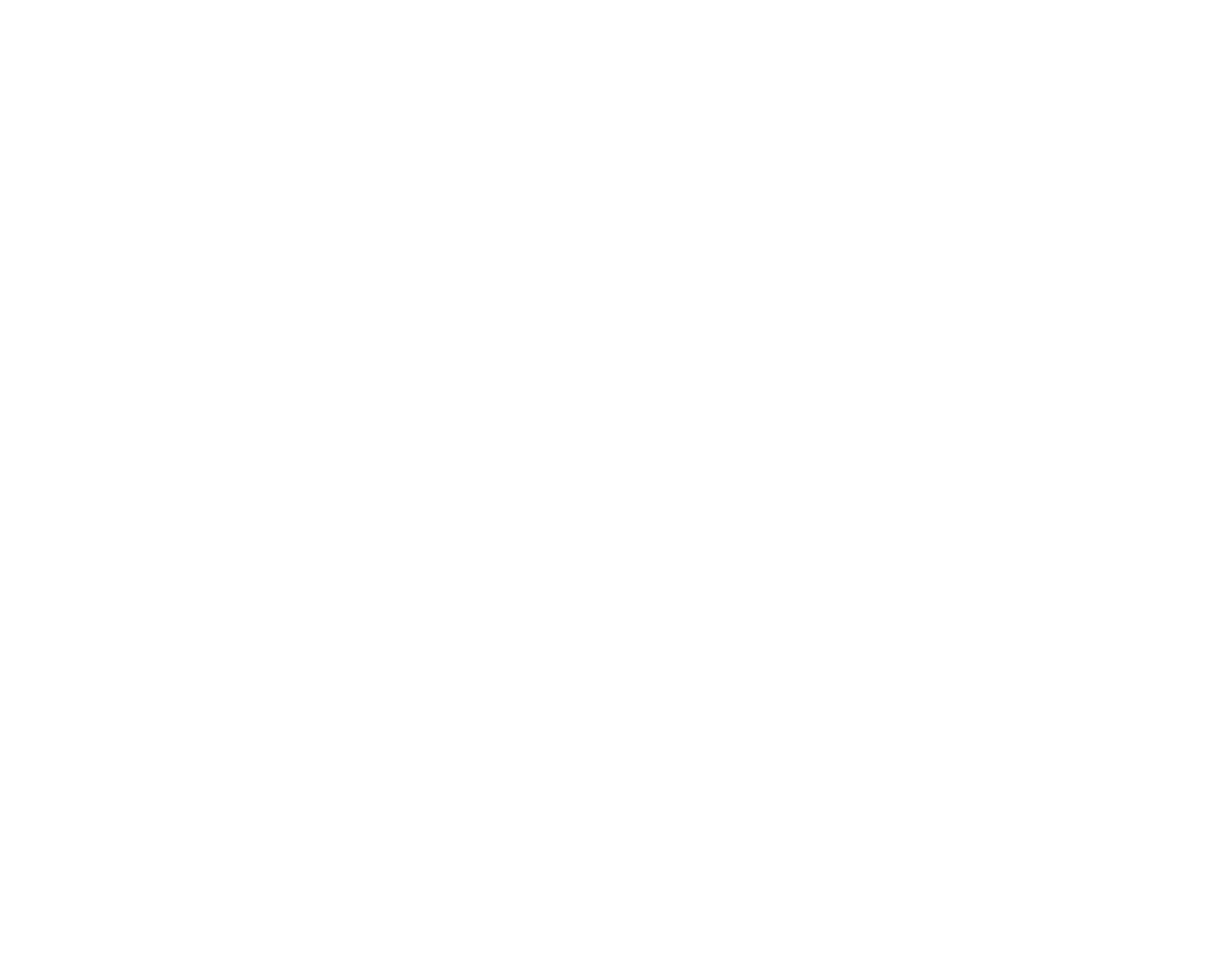
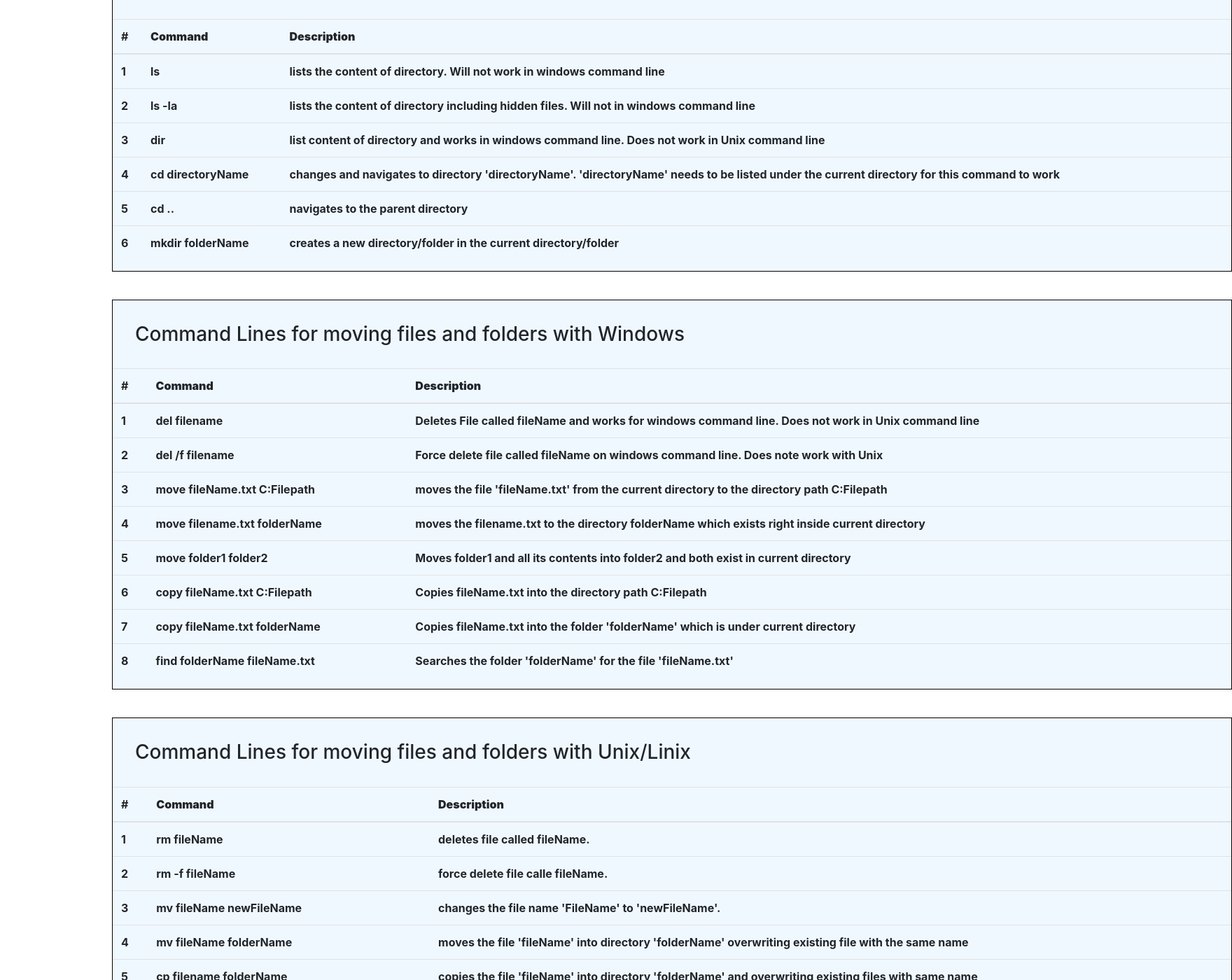
Before and after one commit to IllSmithDa/ironcodeman, a React (Create React App) app in the folder ironcodeman-view/: page /command in a window 1280 px wide. Shown: the part 240-1640 px from the top of the page at 70% size, 1760 px wide, since content can reach past the window. Before the commit the page ends 800 px from the top, so only its background shows below. Built offline with nearby package versions, Linux system fonts and the light colour scheme.

Commit message:
added working command line component

```diff
--- a/ironcodeman-view/src/App.js
+++ b/ironcodeman-view/src/App.js
@@ -10,6 +10,11 @@ class App extends Component {
     return (
       <div>
         <h1> Iron Code Man</h1>
+        <Card>
+          <Link to="/command">
+            <h1> Basic Commands </h1>
+          </Link>
+        </Card>
         <Card>
           <Link to="/github">
             <h1> Git Commands </h1>
--- a/ironcodeman-view/src/CSS/Github.css
+++ b/ironcodeman-view/src/CSS/Github.css
@@ -1,6 +1,6 @@
 .Github-title-container {
   margin-top: 5em;
-  margin-left: 56em;
+  text-align: center;
 }
 .Github-table-header {
   margin-bottom: 2em;
--- /dev/null
+++ b/ironcodeman-view/src/Components/Command.js
@@ -0,0 +1,117 @@
+import React, { Component } from 'react';
+import { Table } from 'reactstrap';
+import CommandData from '../Data/CommandData'
+import '../../node_modules/bootstrap/dist/css/bootstrap.css';
+import '../CSS/Github.css';
+export default class Command extends Component {
+  constructor() {
+    super();
+    this.state = {
+      commandIntro: [],
+      commandlinux: [],
+      commandWindow: [],
+    }
+  }
+  componentDidMount() {
+    const commandArr = [];
+    for (let i = 0; i < CommandData.length; i += 1) {
+      if (CommandData[i].type === "Command Intro") {
+        commandArr.push(CommandData[i]);
+      } else if (CommandData[i].type === "Command File Linux") {
+        this.state.commandlinux.push(CommandData[i]);
+      } else if(CommandData[i].type === "Command File Windows") {
+        this.state.commandWindow.push(CommandData[i]);
+      }
+    }
+    this.setState({
+      commandIntro: commandArr,
+    });
+  }
+  render() {
+    const commandIntro = this.state.commandIntro;
+    const commandlinux = this.state.commandlinux;
+    const commandWindow = this.state.commandWindow;
+    return(
+      <div>
+        <div className="Github-title-container">
+          <h1>Basic Command Lines</h1>
+        </div>
+          <div className="Github-table-container">
+            <div className="Github-table-header">
+              <h3> Basic Command Lines</h3>
+            </div>
+            <Table>
+              <thead>
+                <tr>
+                  <th>#</th>
+                  <th><b>Command</b></th>
+                  <th><b>Description</b></th>
+                </tr>
+              </thead>
+              <tbody>
+                {commandIntro.map((post, index) =>
+                  (
+                    <tr key={post.description}>
+                      <th scope="row">{index + 1}</th>
+                      <th>{post.command}</th>
+                      <th>{post.description}</th>
+                    </tr>
+                  )
+                )}
+              </tbody>
+            </Table>
+          </div>
+          <div className="Github-table-container">
+            <div className="Github-table-header">
+              <h3>Command Lines for moving files and folders with Windows</h3>
+            </div>
+            <Table>
+              <thead>
+                <tr>
+                  <th>#</th>
+                  <th><b>Command</b></th>
+                  <th><b>Description</b></th>
+                </tr>
+              </thead>
+              <tbody>
+                {commandWindow.map((post, index) =>
+                  (
+                    <tr key={post.description}>
+                      <th scope="row">{index + 1}</th>
+                      <th>{post.command}</th>
+                      <th>{post.description}</th>
+                    </tr>
+                  )
+                )}
+              </tbody>
+            </Table>
+          </div>
+          <div className="Github-table-container">
+            <div className="Github-table-header">
+              <h3>Command Lines for moving files and folders with Unix/Linix</h3>
+            </div>
+            <Table>
+              <thead>
+                <tr>
+                  <th>#</th>
+                  <th><b>Command</b></th>
+                  <th><b>Description</b></th>
+                </tr>
+              </thead>
+              <tbody>
+                {commandlinux.map((post, index) =>
+                  (
+                    <tr key={post.description}>
+                      <th scope="row">{index + 1}</th>
+                      <th>{post.command}</th>
+                      <th>{post.description}</th>
+                    </tr>
+                  )
+                )}
+              </tbody>
+            </Table>
+          </div>
+      </div>
+    );
+  }
+}
--- /dev/null
+++ b/ironcodeman-view/src/Data/CommandData.js
@@ -0,0 +1,110 @@
+const CommandData = [
+  {
+    type: "Command Intro",
+    command: "ls",
+    description: "lists the content of directory. Will not work in windows command line"
+  },
+  {
+    type: "Command Intro",
+    command: "ls -la",
+    description: "lists the content of directory including hidden files. Will not in windows command line"
+  },
+  {
+    type: "Command Intro",
+    command: "dir",
+    description: `list content of directory and works in windows command line. Does not work in Unix command line`
+  },
+  {
+    type: "Command Intro",
+    command: "cd directoryName",
+    description: `changes and navigates to directory 'directoryName'. 'directoryName' needs to
+    be listed under the current directory for this command to work`
+  },
+  {
+    type: "Command Intro",
+    command: "cd ..",
+    description: "navigates to the parent directory"
+  },
+  {
+    type: "Command Intro",
+    command: "mkdir folderName",
+    description: "creates a new directory/folder in the current directory/folder"
+  },
+  {
+    type: "Command File Linux",
+    command: "rm fileName",
+    description: "deletes file called fileName."
+  },
+  {
+    type: "Command File Linux",
+    command: "rm -f fileName",
+    description: "force delete file calle fileName."
+  },
+  {
+    type: "Command File Linux",
+    command: "mv fileName newFileName",
+    description: "changes the file name 'FileName' to 'newFileName'."
+  },
+  {
+    type: "Command File Linux",
+    command: "mv fileName folderName",
+    description: `moves the file 'fileName' into directory 'folderName' overwriting existing file with the same name`
+  },
+  {
+    type: "Command File Linux",
+    command: "cp filename folderName",
+    description: "copies the file 'fileName' into directory 'folderName' and overwriting existing files with same name"
+  },
+  {
+    type: "Command File Linux",
+    command: "find folderName -name fileName",
+    description: "looks in directory 'folderName' and searches for the file 'fileName"
+  },
+  {
+    type: "Command File Linux",
+    command: "cp folderName folderName2",
+    description: "Copy directory folderName and its contents into the directory folderName2"
+  },
+  {
+    type: "Command File Windows",
+    command: "del filename",
+    description: "Deletes File called fileName and works for windows command line. Does not work in Unix command line"
+  },
+  {
+    type: "Command File Windows",
+    command: "del /f filename",
+    description: "Force delete file called fileName on windows command line. Does note work with Unix"
+  },
+  {
+    type: "Command File Windows",
+    command: `move fileName.txt C:\Filepath`,
+    description: "moves the file 'fileName.txt' from the current directory to the directory path C:\Filepath"
+  },
+  {
+    type: "Command File Windows",
+    command: "move filename.txt folderName",
+    description: "moves the filename.txt to the directory folderName which exists right inside current directory"
+  },
+  {
+    type: "Command File Windows",
+    command: "move folder1 folder2",
+    description: "Moves folder1 and all its contents into folder2 and both exist in current directory"
+  },
+  {
+    type: "Command File Windows",
+    command: "copy fileName.txt C:\Filepath",
+    description: "Copies fileName.txt into the directory path C:\Filepath"
+  },
+  {
+    type: "Command File Windows",
+    command: "copy fileName.txt folderName",
+    description: "Copies fileName.txt into the folder 'folderName' which is under current directory"
+  },
+  {
+    type: "Command File Windows",
+    command: "find folderName fileName.txt",
+    description: "Searches the folder 'folderName' for the file 'fileName.txt'"
+  },
+];
+
+export default CommandData;
--- a/ironcodeman-view/src/index.js
+++ b/ironcodeman-view/src/index.js
@@ -6,6 +6,7 @@ import App from './App';
 import Github from './Components/Gitbhub';
 import Heroku from './Components/Heroku';
 import Django from './Components/Django';
+import Command from './Components/Command';
 import registerServiceWorker from './registerServiceWorker';
 
 ReactDOM.render(
@@ -15,6 +16,7 @@ ReactDOM.render(
     <Route path="/github" component={Github} />
     <Route path="/heroku" component={Heroku} />
     <Route path="/django" component={Django} />
+    <Route path="/command" component={Command} />
   </div>
 </Router>,
 document.getElementById('root'),
```
Also changed, not shown: 1 other file (tests, documents, lock files or other folders).
